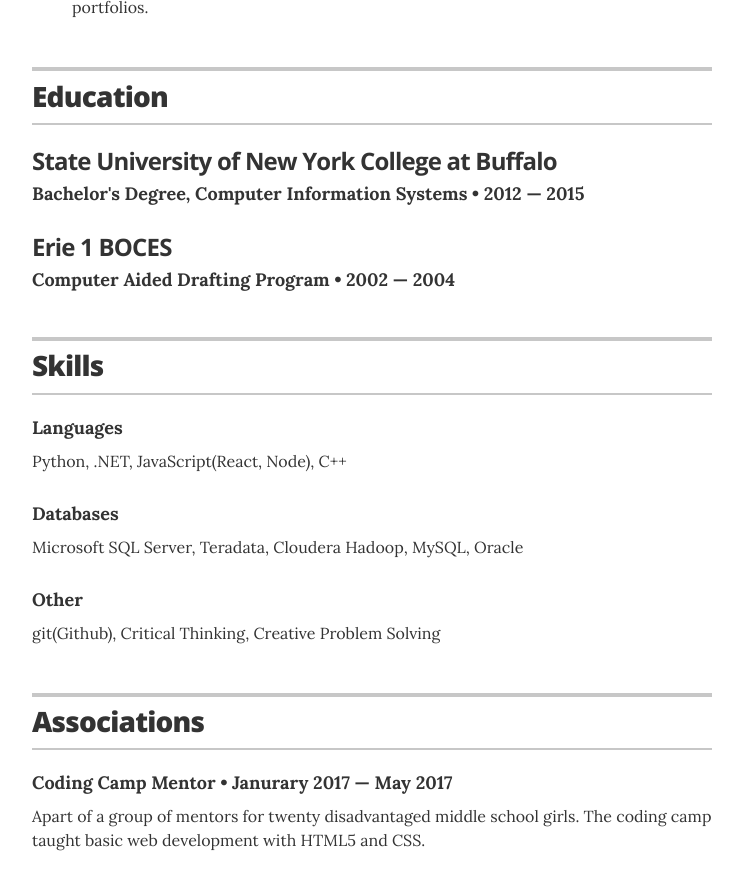
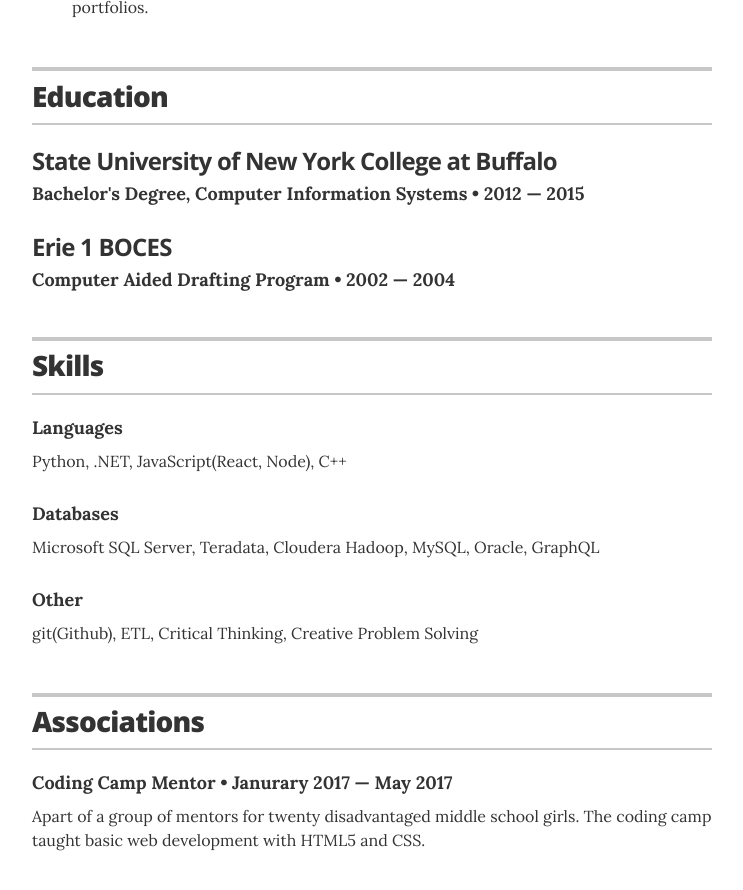
Before and after one commit to KLynnM315/klynnm315.github.io, a Jekyll site: the page built from index.html, in a window 1280 px wide and 900 px high, scrolled down 1863 px. Shown: the top 890 px of the window, without its empty margins (268-1011 px from the left). Built offline with Jekyll 4.4.1, drawn with Linux system fonts in a browser that asks for light colours.

Commit message:
Update skills.yml

```diff
--- a/_data/skills.yml
+++ b/_data/skills.yml
@@ -3,7 +3,7 @@
   description: Python, .NET, JavaScript(React, Node), C++
 
 - skill: Databases
-  description: Microsoft SQL Server, Teradata, Cloudera Hadoop, MySQL, Oracle
+  description: Microsoft SQL Server, Teradata, Cloudera Hadoop, MySQL, Oracle, GraphQL
 
 - skill: Other
-  description: git(Github), Critical Thinking, Creative Problem Solving
+  description: git(Github), ETL, Critical Thinking, Creative Problem Solving
```
